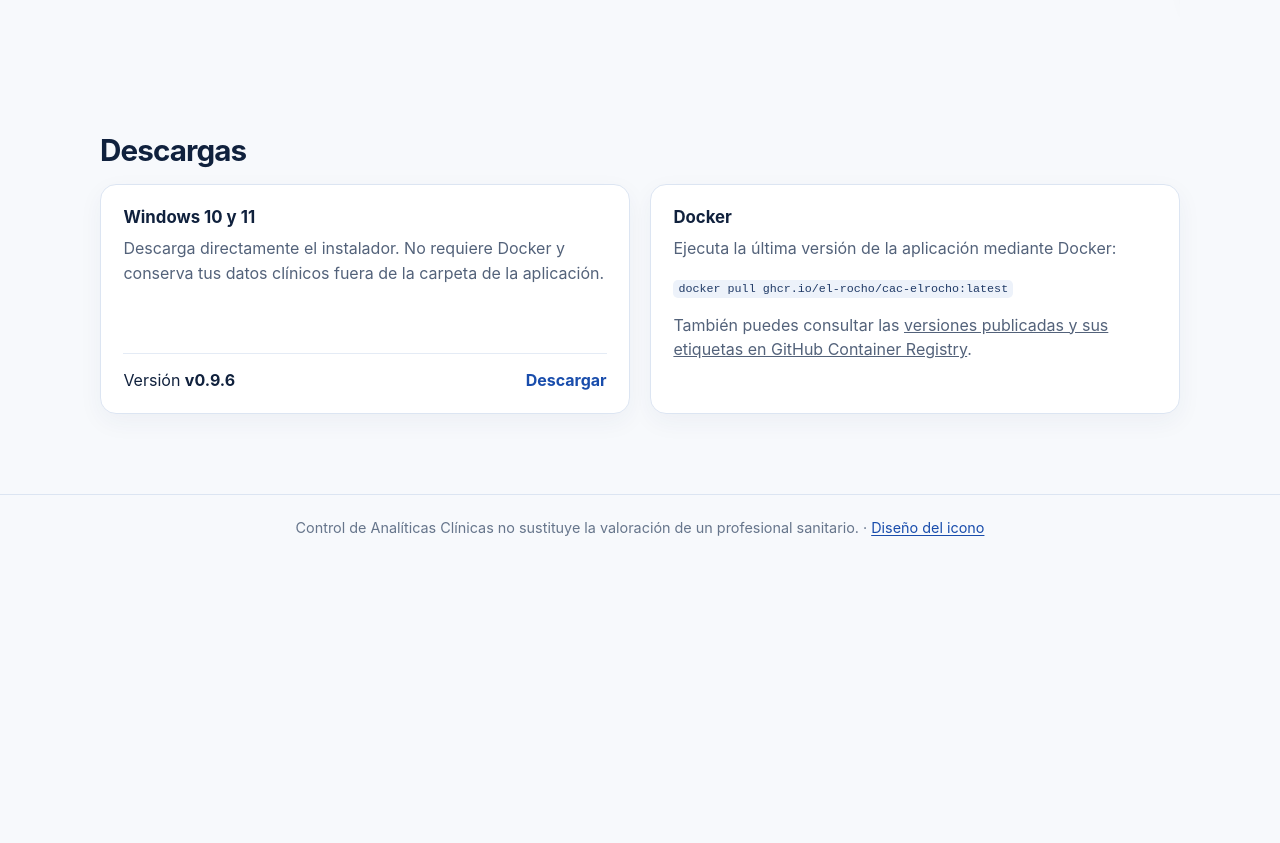
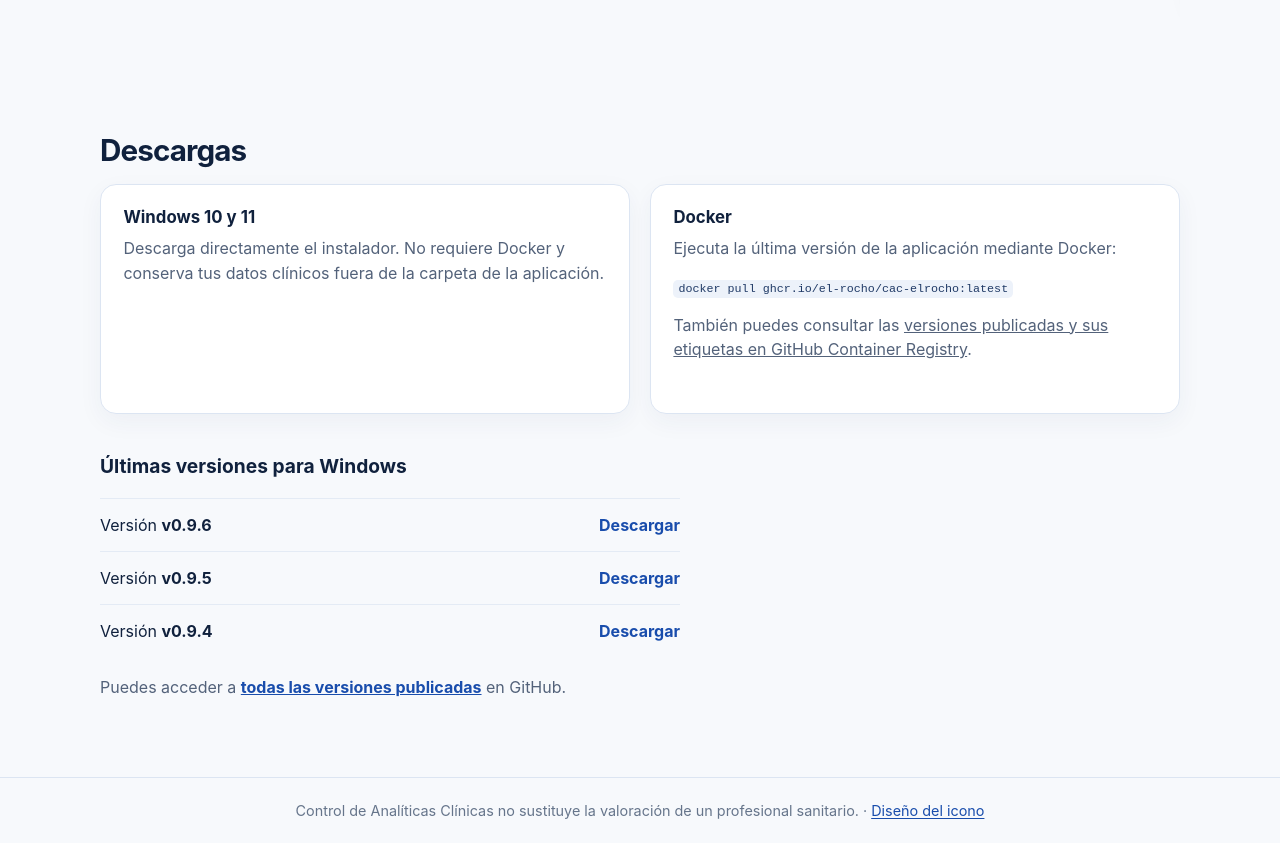
Before and after one commit to el-rocho/cac-elrocho, a website: page docs/index.html in a window 1280 px wide. Shown: the part 2760-3603 px from the top of the page. Before the commit the page ends 3320 px from the top, so only its background shows below. Drawn offline with Linux system fonts and the light colour scheme.

Commit message:
Muestra las tres últimas descargas de Windows

```diff
--- a/docs/index.html
+++ b/docs/index.html
@@ -24,7 +24,7 @@
       .gallery { display: flex; gap: 1.25rem; margin: 0 0 4.5rem; overflow-x: auto; padding: .25rem .15rem 1.25rem; scroll-behavior: smooth; scroll-snap-type: x mandatory; scrollbar-color: #8ba3c8 #edf2fa; scrollbar-width: thin; }.gallery figure { flex: 0 0 100%; margin: 0; scroll-snap-align: start; }.gallery img { border: 1px solid #dce5f2; border-radius: 16px; box-shadow: 0 12px 30px rgba(32, 59, 103, .09); display: block; height: auto; width: 100%; }.gallery figcaption { color: #53627a; line-height: 1.55; margin: .75rem .2rem 0; }.gallery strong { color: #10213d; }
       .downloads { display: grid; gap: 1.25rem; grid-template-columns: repeat(2, 1fr); }.download { display: flex; flex-direction: column; min-height: 230px; }.download p { flex: 1; }
       .docker-copy p { margin: 0 0 .85rem; }.docker-copy p:last-child { margin-bottom: 0; }
-      .version-list { list-style: none; margin: 1.25rem 0 0; padding: 0; }.version-list li { align-items: center; border-top: 1px solid #e4ebf5; display: flex; gap: .75rem; justify-content: space-between; padding-top: 1rem; }.version-list a { color: #194dac; font-weight: 700; text-decoration: none; }.version-list a:hover { text-decoration: underline; }
+      .release-history { margin-top: 2.5rem; }.release-history h3 { font-size: 1.2rem; margin: 0; }.version-list { list-style: none; margin: 1.25rem 0 0; max-width: 580px; padding: 0; }.version-list li { align-items: center; border-top: 1px solid #e4ebf5; display: flex; gap: .75rem; justify-content: space-between; padding: 1rem 0; }.version-list a { color: #194dac; font-weight: 700; text-decoration: none; }.version-list a:hover { text-decoration: underline; }.all-releases { color: #53627a; margin: 1.25rem 0 0; }.all-releases a { color: #194dac; font-weight: 700; }
       .button { align-self: flex-start; background: #2864dc; border-radius: 9px; color: #fff; font-weight: 700; margin-top: 1.5rem; padding: .75rem 1rem; text-decoration: none; }.button:hover { background: #194dac; }
       code { background: #edf2fa; border-radius: 5px; color: #203a66; font-size: .9em; padding: .12rem .32rem; } footer { border-top: 1px solid #dce5f2; color: #66758b; font-size: .9rem; padding: 1.5rem; text-align: center; }.credits-trigger { background: none; border: 0; color: #194dac; cursor: pointer; font: inherit; padding: 0; text-decoration: underline; text-underline-offset: 2px; }.credits-modal { border: 1px solid #dce5f2; border-radius: 16px; box-shadow: 0 20px 55px rgba(16, 33, 61, .25); color: #42536e; max-width: 590px; padding: 0; width: min(92vw, 590px); }.credits-modal::backdrop { background: rgba(16, 33, 61, .45); }.credits-header { align-items: center; border-bottom: 1px solid #e4ebf5; display: flex; gap: .8rem; padding: 1rem 1.25rem; }.credits-header img { height: 38px; width: 38px; }.credits-header h2 { font-size: 1.15rem; margin: 0; }.credits-close { background: #f0f4fa; border: 0; border-radius: 7px; color: #42536e; cursor: pointer; font-size: 1.35rem; line-height: 1; margin-left: auto; padding: .35rem .55rem; }.credits-body { font-size: .95rem; line-height: 1.6; padding: 1.25rem; }.credits-body p { margin: 0 0 .8rem; }.credits-body a { color: #194dac; }.credits-body p:last-child { margin-bottom: 0; }
       @media (max-width: 700px) { .hero { padding: 4rem 1.25rem 3.5rem; } .hero-content { align-items: flex-start; gap: 1rem; } .hero-logo { width: 78px; } main { padding: 3.5rem 1.25rem; } .features, .downloads { grid-template-columns: 1fr; } }
@@ -52,9 +52,11 @@
         </div>
       </section>
       <section aria-labelledby="descargas"><h2 id="descargas">Descargas</h2><div class="downloads">
-        <article class="download"><h3>Windows 10 y 11</h3><p>Descarga directamente el instalador. No requiere Docker y conserva tus datos clínicos fuera de la carpeta de la aplicación.</p><ul class="version-list"><li><span>Versión <strong>v0.9.6</strong></span><a href="https://github.com/el-rocho/cac-elrocho/releases/download/v0.9.6/cac-elrocho-v0.9.6.exe">Descargar</a></li></ul></article>
+        <article class="download"><h3>Windows 10 y 11</h3><p>Descarga directamente el instalador. No requiere Docker y conserva tus datos clínicos fuera de la carpeta de la aplicación.</p></article>
         <article class="download"><h3>Docker</h3><div class="docker-copy"><p>Ejecuta la última versión de la aplicación mediante Docker:</p><p><code>docker pull ghcr.io/el-rocho/cac-elrocho:latest</code></p><p>También puedes consultar las <a href="https://github.com/el-rocho/cac-elrocho/pkgs/container/cac-elrocho" target="_blank" rel="noopener noreferrer">versiones publicadas y sus etiquetas en GitHub Container Registry</a>.</p></div></article>
-      </div></section>
+      </div>
+      <div class="release-history"><h3>Últimas versiones para Windows</h3><ul class="version-list"><li><span>Versión <strong>v0.9.6</strong></span><a href="https://github.com/el-rocho/cac-elrocho/releases/download/v0.9.6/cac-elrocho-v0.9.6.exe">Descargar</a></li><li><span>Versión <strong>v0.9.5</strong></span><a href="https://github.com/el-rocho/cac-elrocho/releases/download/v0.9.5/cac-elrocho-v0.9.5.exe">Descargar</a></li><li><span>Versión <strong>v0.9.4</strong></span><a href="https://github.com/el-rocho/cac-elrocho/releases/download/v0.9.4/cac-elrocho-v0.9.4.exe">Descargar</a></li></ul><p class="all-releases">Puedes acceder a <a href="https://github.com/el-rocho/cac-elrocho/releases" target="_blank" rel="noopener noreferrer">todas las versiones publicadas</a> en GitHub.</p></div>
+      </section>
     </div></main>
     <footer>Control de Analíticas Clínicas no sustituye la valoración de un profesional sanitario. · <button class="credits-trigger" type="button" data-open-credits>Diseño del icono</button></footer>
     <dialog class="credits-modal" id="credits-modal" aria-labelledby="credits-title">
```
